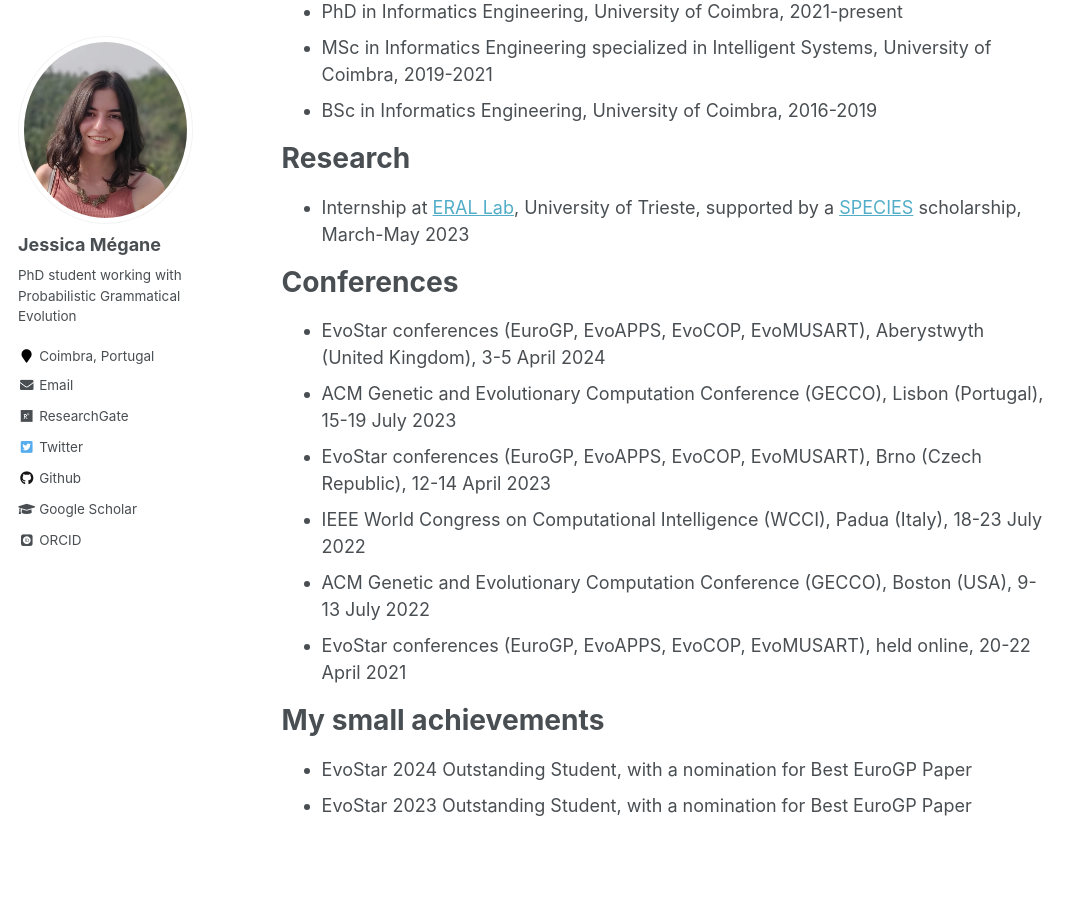
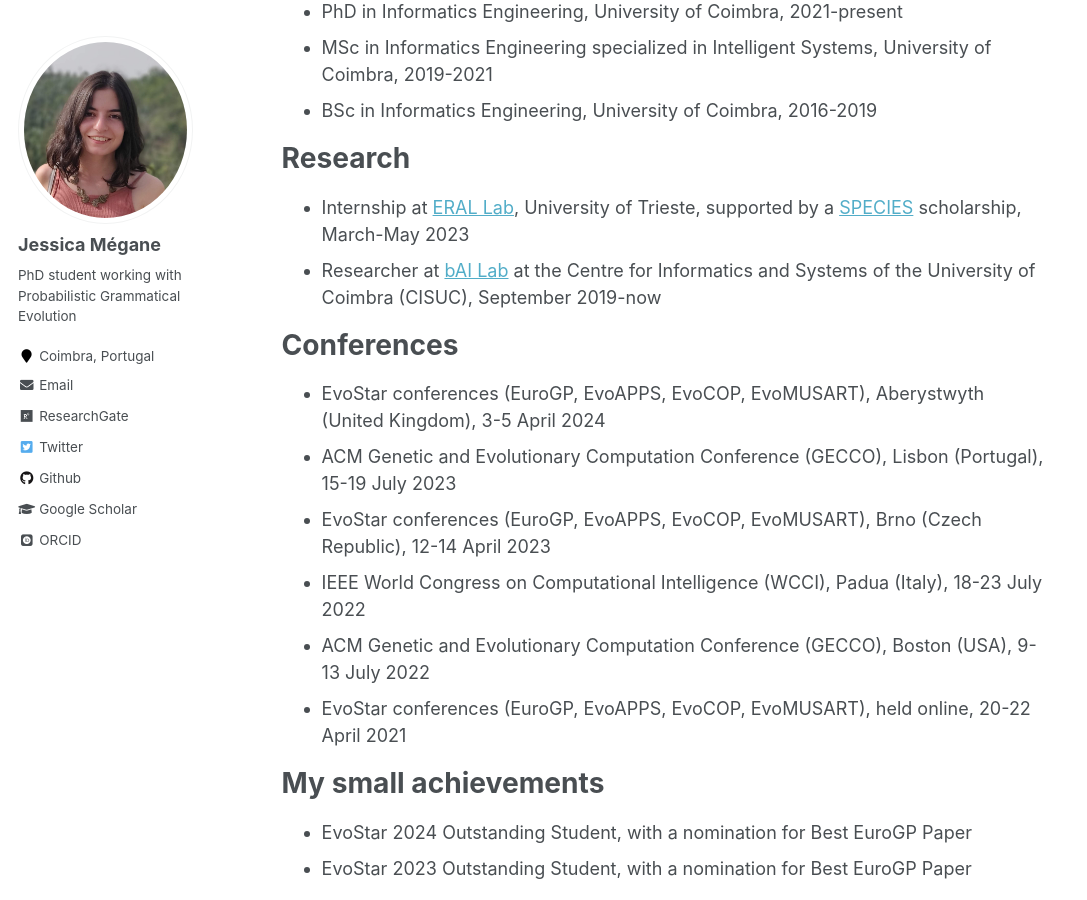
Before and after one commit to jessicamegane/jessicamegane.github.io, a Jekyll site: the page built from _pages/about.md, in a window 1280 px wide and 900 px high, scrolled down 504 px. Shown: the whole window, without its empty margins (0-1087 px from the left). Built offline with Jekyll 4.4.1, drawn with Linux system fonts in a browser that asks for light colours; some web fonts are replaced.

Commit message:
updated researcher section

```diff
--- a/_pages/about.md
+++ b/_pages/about.md
@@ -22,6 +22,7 @@ Education
 Research
 ======
 * Internship at [ERAL Lab](https://erallab.inginf.units.it/), University of Trieste, supported by a [SPECIES](https://species-society.org/) scholarship, March-May 2023
+* Researcher at [bAI Lab](https://www.cisuc.uc.pt/en/ECOS) at the Centre for Informatics and Systems of the University of Coimbra (CISUC), September 2019-now
 
 Conferences
 ======
```
